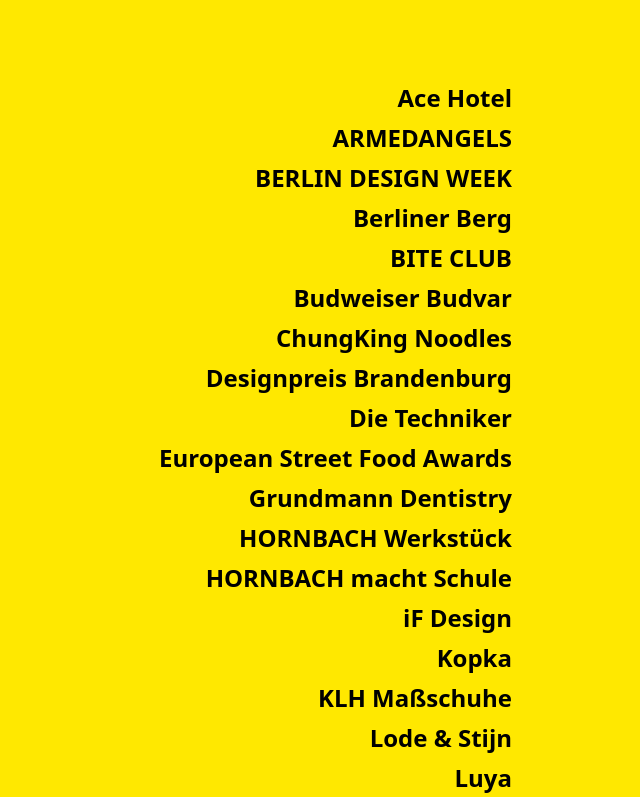
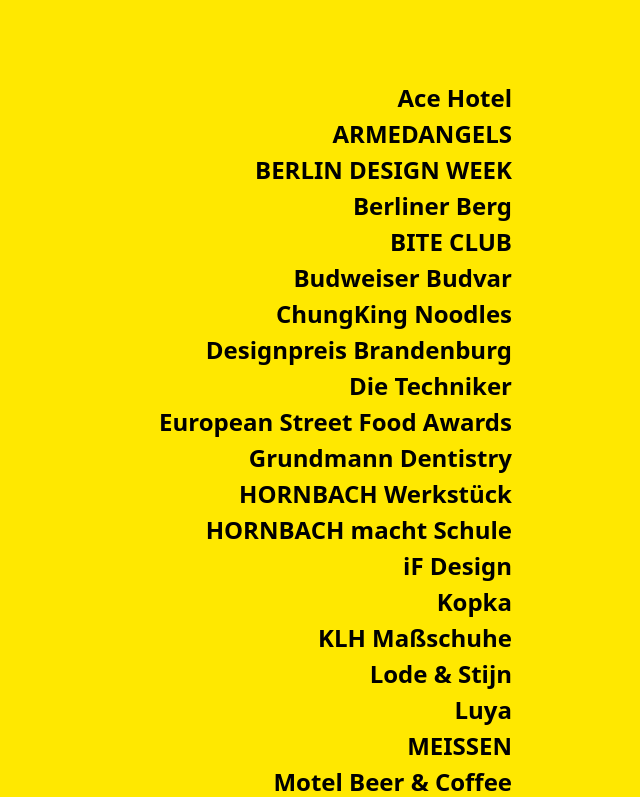
Before and after one commit to thicien/Website-project, a website: page index.html in a window 1280 px wide. Shown: the top 797 px of the page, without its empty margins (640-1280 px from the left). Drawn offline with nearby package versions, Linux system fonts and the light colour scheme; no server answers.

Commit message:
Fix:working on reviews

```diff
--- a/index.html
+++ b/index.html
@@ -10,7 +10,7 @@
   <body>
 
     <div id="servicesContainer"
-      class="flex flex-1 items-center justify-end bg-[#FFE800] min-h-screen">
+      class=" bg-[#FFE800] ">
     </div>
 
     <script src="script.js"></script>
--- a/script.js
+++ b/script.js
@@ -53,7 +53,7 @@
 
   const list = document.createElement("div");
   list.className =
-  "text-right space-y-1 text-black font-semibold text-[24px] md:text-[20px] lg:text-[24px] mr-32 pt-20 pb-20";
+  "text-right text-black font-semibold text-[20px] md:text-[24px] lg:text-[24px] mr-20 lg:mr-32 pt-20 pb-20";
 
 
   services.forEach(item => {
```
Also changed, not shown: src/output.css, src/section/services.html (added).
